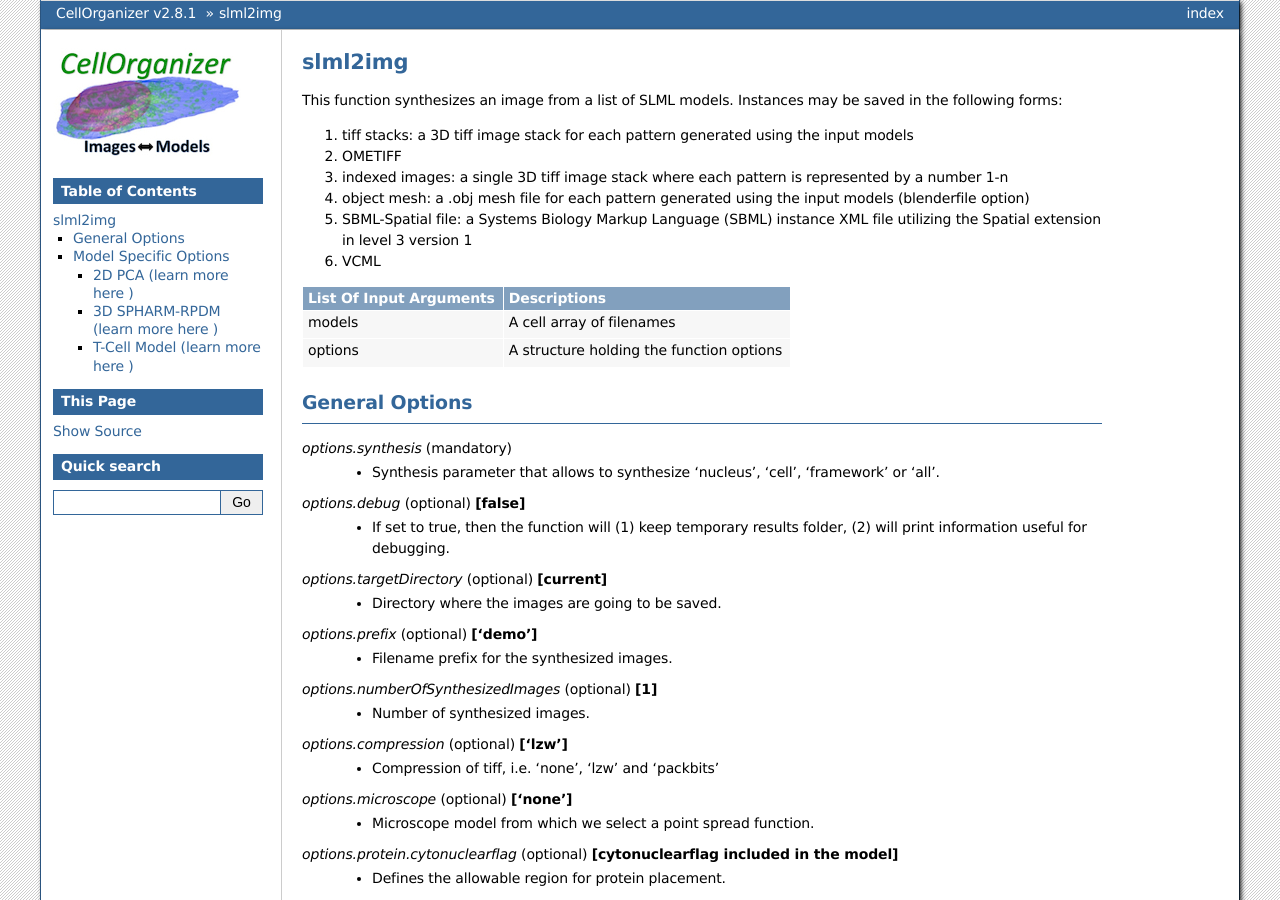
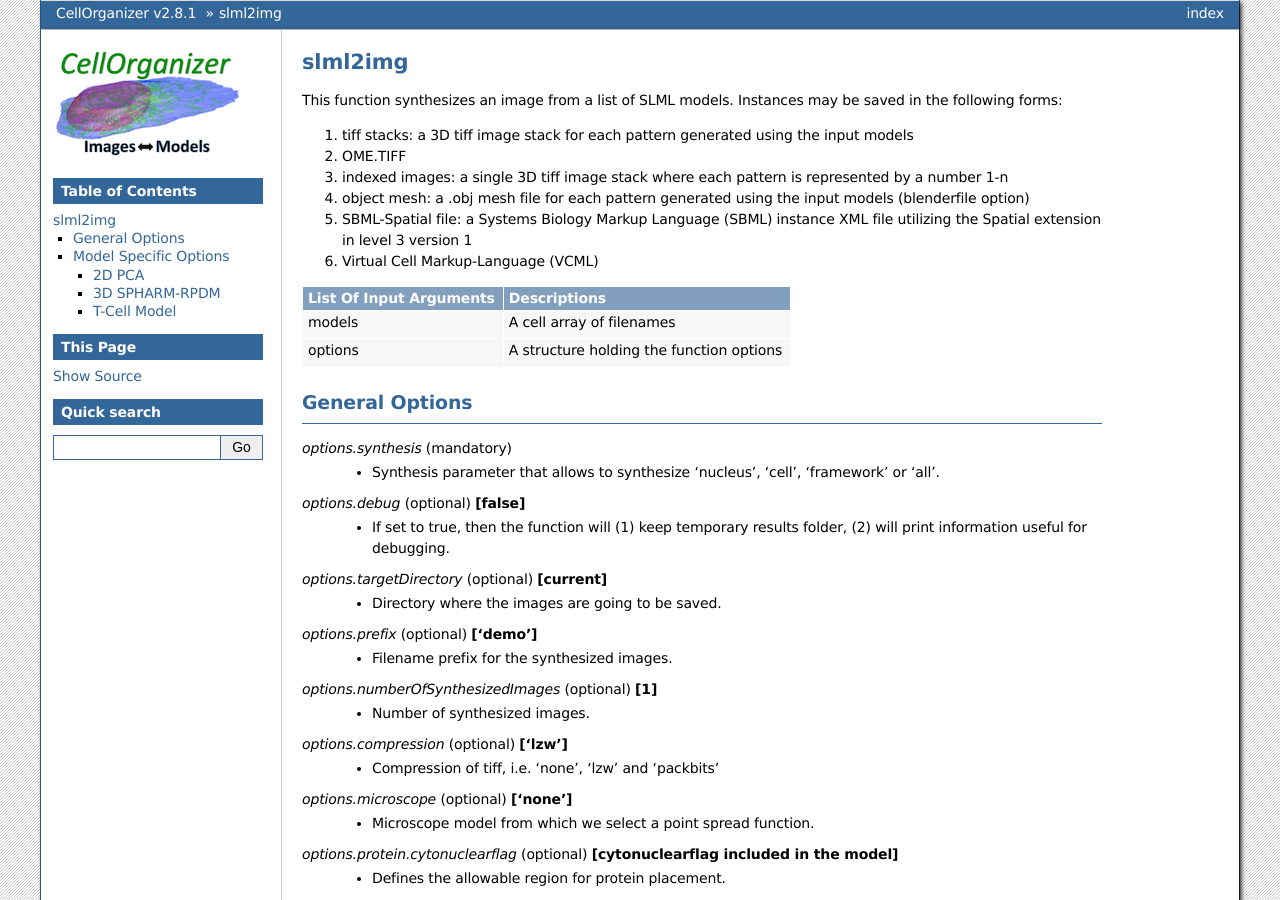
Before and after one commit to murphygroup/cellorganizer-documentation_old, a Sphinx documentation site: the page built from source/chapters/cellorganizer_options/slml2img_options.rst, in a window 1280 px wide and 900 px high. Built offline with Sphinx 7.4.7, drawn with Linux system fonts in a browser that asks for light colours; some of the changed text lies outside the part shown.

Commit message:
Update slml2img_options.rst

```diff
--- a/source/chapters/cellorganizer_options/slml2img_options.rst
+++ b/source/chapters/cellorganizer_options/slml2img_options.rst
@@ -4,11 +4,11 @@
 Instances may be saved in the following forms:
 
 #. tiff stacks: a 3D tiff image stack for each pattern generated using the input models
-#. OMETIFF
+#. OME.TIFF
 #. indexed images: a single 3D tiff image stack where each pattern is represented by a number 1-n
 #. object mesh: a .obj mesh file for each pattern generated using the input models (blenderfile option)
 #. SBML-Spatial file: a Systems Biology Markup Language (SBML) instance XML file utilizing the Spatial extension in level 3 version 1
-#. VCML
+#. Virtual Cell Markup-Language (VCML)
 
 =======================  ========================================
 List Of Input Arguments  Descriptions
@@ -92,8 +92,10 @@
 Model Specific Options
 ======================
 
-2D PCA (learn more `here <https://academic.oup.com/bioinformatics/advance-article/doi/10.1093/bioinformatics/bty983/5232995>`_ )
-^^^^^^^^^^^^^^^^^^^
+2D PCA
+^^^^^^^^
+learn more `here <https://academic.oup.com/bioinformatics/advance-article/doi/10.1093/bioinformatics/bty983/5232995>`_
+
 *options.model.pca.pca_synthesis_method* (mandatory) **['reconstruction' or 'random sampling']**
     * The method in which the generated image is synthesized.
 
@@ -101,14 +103,16 @@
     * image size of the resulting synthesized image
 
 
-3D SPHARM-RPDM (learn more `here <https://link.springer.com/protocol/10.1007%2F978-1-4939-9102-0_11>`_ )
-^^^^^^^^^^^^^^^^^^^
+3D SPHARM-RPDM
+^^^^^^^^^^^^^^^
+learn more `here <https://link.springer.com/protocol/10.1007%2F978-1-4939-9102-0_11>`_
 
 *options.model.spharm_rpdm.synthesis_method* (mandatory) **['reconstruction' or 'random sampling']**
 
 
-T-Cell Model  (learn more `here <https://link.springer.com/protocol/10.1007/978-1-4939-6881-7_25>`_ )
-^^^^^^^^^^^^^^^^^^^
+T-Cell Model
+^^^^^^^^^^^^
+learn more `here <https://link.springer.com/protocol/10.1007/978-1-4939-6881-7_25>`_
 
 *options.model.tcell.results_location* (mandatory)
     * File path for where the results should be saved.
```
